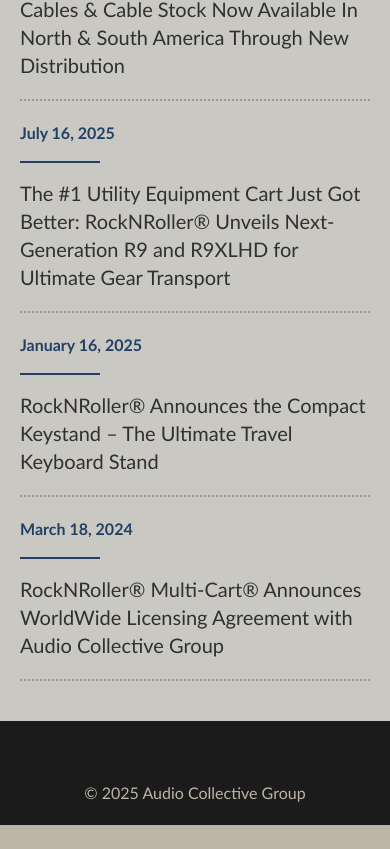
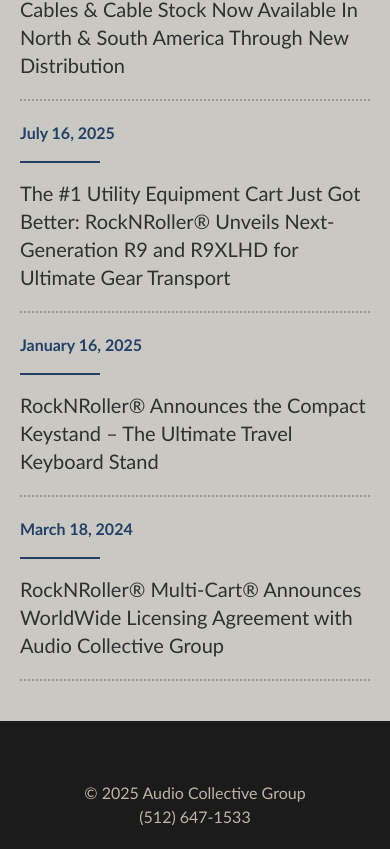
Before and after one commit to BrandonZippe/acg-client, a Next.js app: page / in a window 390 px wide. Shown: the part 5405-6254 px from the top of the page. Before the commit the page ends 6230 px from the top, so only its background shows below. Built offline with nearby package versions, Linux system fonts and the light colour scheme.

Commit message:
adding phone number

```diff
--- a/app/footer.tsx
+++ b/app/footer.tsx
@@ -3,6 +3,7 @@
   return (
       <footer className="">
         <p className="text-white text-center">© 2025 Audio Collective Group</p>
+        <p className="text-center text-md"><a href="tel:+15126471533" className="hover:underline">(512) 647-1533</a></p>
       </footer>
   );
 }
```
